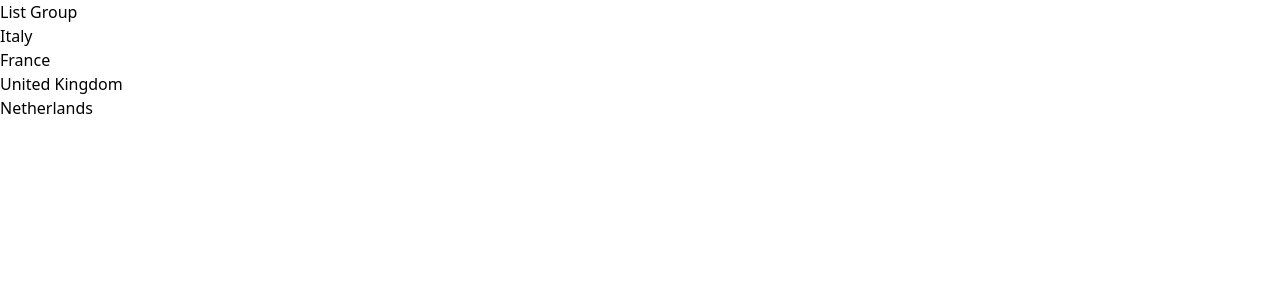
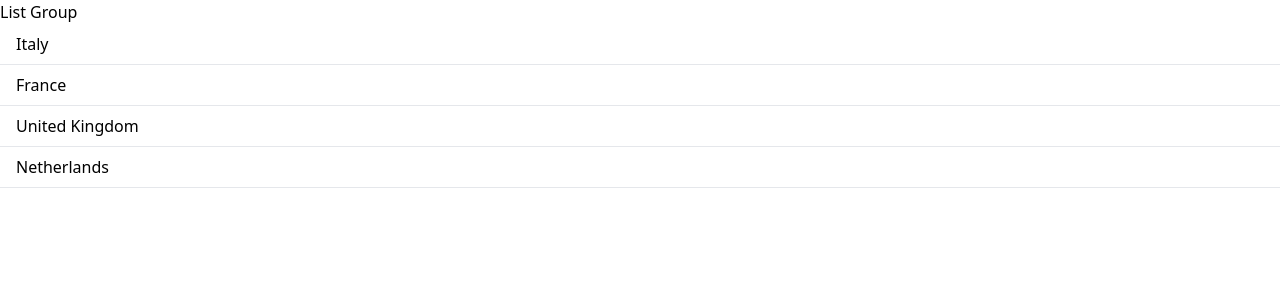
Before and after one commit to 199ocero/mosh-react, a React (Vite) app: page / in a window 1280 px wide. Shown: the top 300 px of the page. Built offline with nearby package versions, Linux system fonts and the light colour scheme.

Commit message:
added a state to track the selected item

```diff
--- a/src/components/ListGroup.tsx
+++ b/src/components/ListGroup.tsx
@@ -1,6 +1,8 @@
+import { useState } from "react";
+
 function ListGroup() {
   let items = ["Italy", "France", "United Kingdom", "Netherlands"];
-
+  const [selectedIndex, setSelectedIndex] = useState(-1);
   return (
     <>
       <h1 className="text-3xl my-2 font-bold text-gray-700 dark:text-white">
@@ -10,11 +12,15 @@
         <p className="dark:text-white text-gray-700">No items found.</p>
       )}
       <ul className="w-full text-sm font-medium text-gray-900 bg-white  dark:bg-gray-700 dark:border-gray-600 dark:text-white">
-        {items.map((item) => (
+        {items.map((item, index) => (
           <li
             key={item}
-            onClick={() => console.log(item)}
-            className="w-full px-4 py-2 border-b border-gray-200 dark:border-gray-600"
+            onClick={() => setSelectedIndex(index)}
+            className={
+              selectedIndex === index
+                ? "list-group-item-active"
+                : "list-group-item"
+            }
           >
             {item}
           </li>
```
